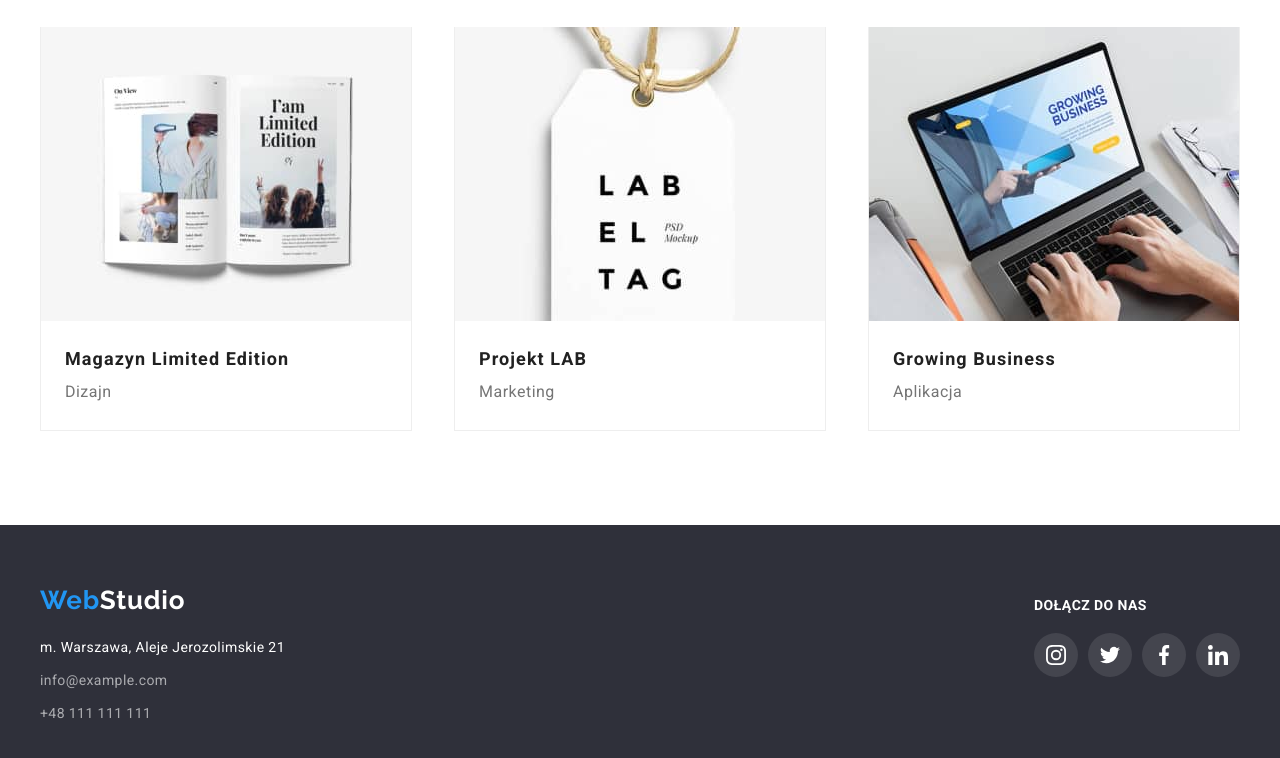
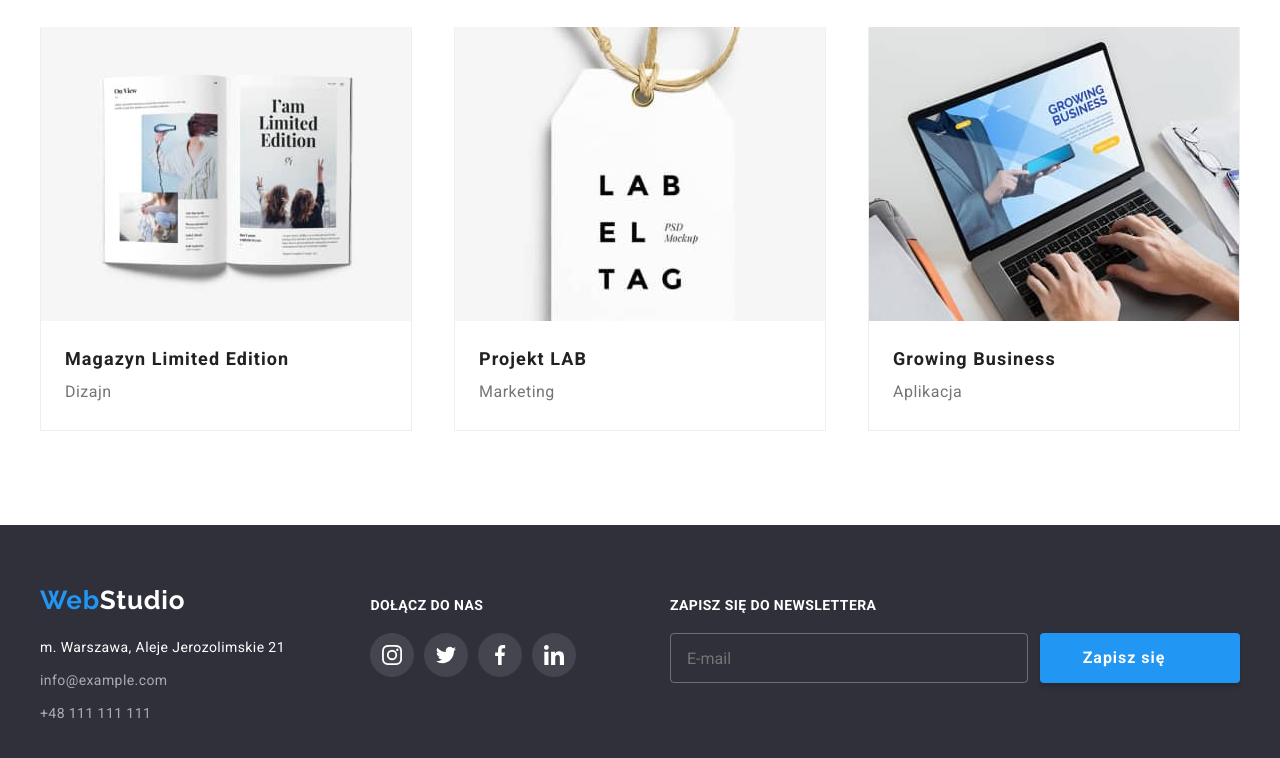
Before and after one commit to hannakaczynska/goit-markup-hw-06, a plain HTML site: page portfolio.html in a window 1280 px wide. Shown: the part 1104-1862 px from the top of the page. Drawn offline with nearby package versions, Linux system fonts and the light colour scheme.

Commit message:
portfolio update

```diff
--- a/portfolio.html
+++ b/portfolio.html
@@ -279,42 +279,48 @@
             <h5>DOŁĄCZ DO NAS</h5>
             <ul class="social_links_icons">
               <li>
-                <a href="/">
-                  <svg width="20x" height="20px">
-                    <use
-                      href="./images/icons.svg#icon-instagram-2"
-                    ></use>
+                <a class="icone-item" href="/">
+                  <svg class="icone" width="20px" height="20px">
+                    <use href="./images/icons.svg#icon-instagram-2"></use>
                   </svg>
                 </a>
               </li>
               <li>
                 <a href="/">
                   <svg width="20px" height="20px">
-                    <use
-                      href="./images/icons.svg#icon-twitter-1"
-                    ></use>
+                    <use href="./images/icons.svg#icon-twitter-1"></use>
                   </svg>
                 </a>
               </li>
               <li>
                 <a href="/">
                   <svg width="20px" height="20px">
-                    <use
-                      href="./images/icons.svg#icon-facebook-1"
-                    ></use>
+                    <use href="./images/icons.svg#icon-facebook-1"></use>
                   </svg>
                 </a>
               </li>
               <li>
                 <a href="/">
                   <svg width="20px" height="20px">
-                    <use
-                      href="./images/icons.svg#icon-linkedin-1"
-                    ></use>
+                    <use href="./images/icons.svg#icon-linkedin-1"></use>
                   </svg>
                 </a>
               </li>
             </ul>
+          </li>
+          <li class="newsletter_form">
+            <form>
+              <label class="newsletter" for="newsletter">ZAPISZ SIĘ DO NEWSLETTERA</label>
+              <div>
+                <input class="input" type="email" name="email_newsletter" id="newsletter" placeholder="E-mail" />
+                <button class="submit" type="submit">
+                  Zapisz się
+                </button>
+                <svg class="icon" width="24px" height="24px">
+                  <use href="./images/icons.svg#icon-icon-send-1"></use>
+                </svg>
+              </div>
+            </form>
           </li>
         </ul>
       </div>
```
